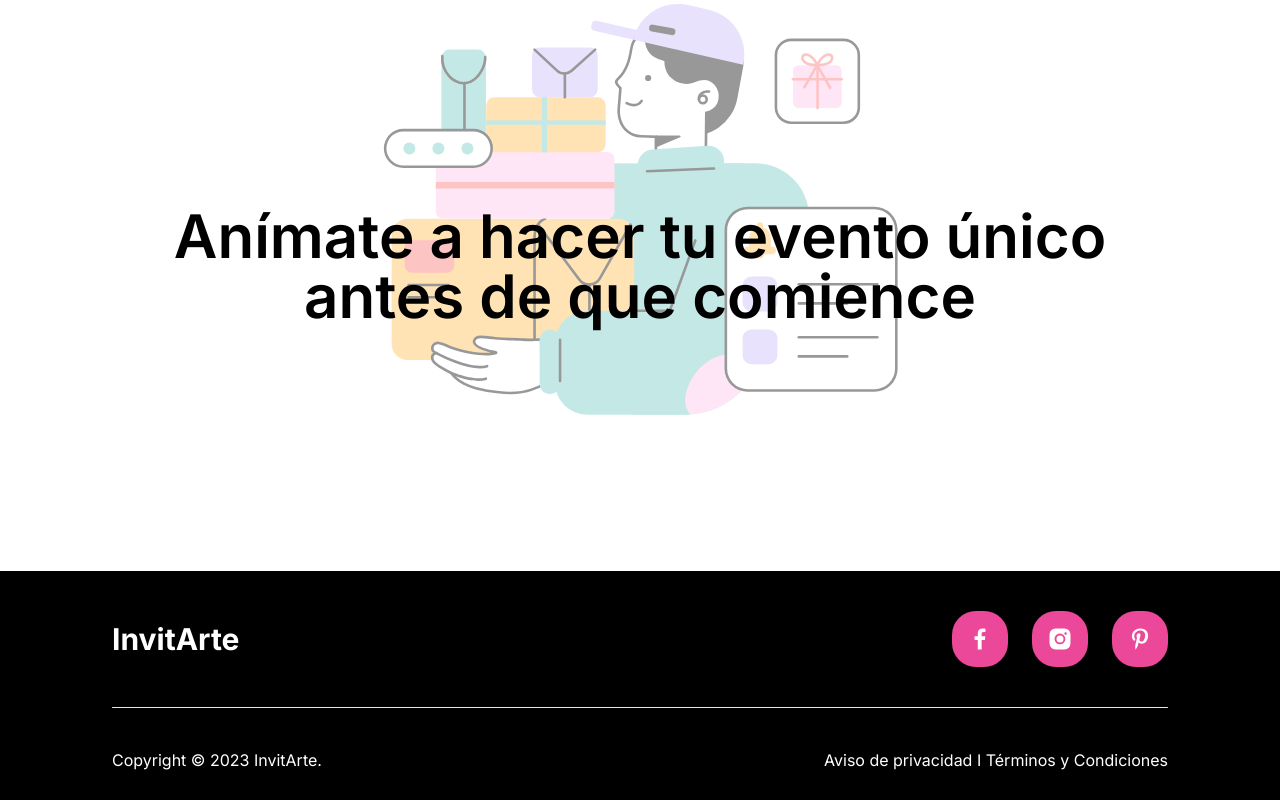
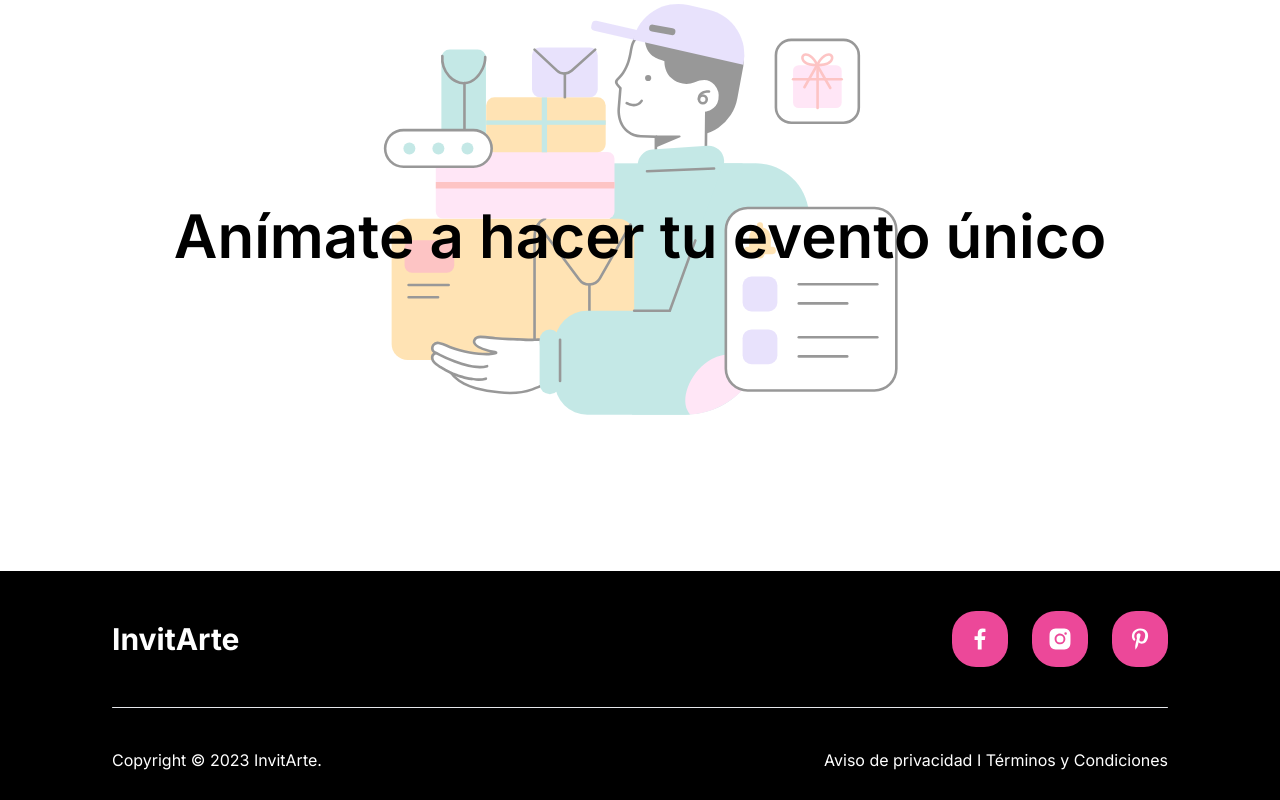
Before and after one commit to baezdev/invitarte, a Next.js app: page / in a window 1280 px wide. Shown: the part 5357-6157 px from the top of the page. Built offline with nearby package versions, Linux system fonts and the light colour scheme.

Commit message:
add home components

```diff
--- a/src/components/home/Phrase.tsx
+++ b/src/components/home/Phrase.tsx
@@ -13,7 +13,7 @@ export const Phrase = () => {
           <h5
             className="absolute left-0 right-0 z-30 text-2xl font-semibold text-center md:text-6xl top-1/2"
           >
-            Anímate a hacer tu evento único <br /> antes de que comience
+            Anímate a hacer tu evento único
           </h5>
         </div>
       </Container>
--- a/src/components/home/Plans.tsx
+++ b/src/components/home/Plans.tsx
@@ -57,23 +57,39 @@ export const Plans = () => {
   )
 }
 
-const Plan: React.FC<PlanProps> = ({ href, img, title, icon, description, price, color }) => {
-  const colors = {
-    pink: "third",
-    purple: "primary",
-  }
-
+const Plan: React.FC<PlanProps> = ({
+  href,
+  img,
+  title,
+  icon,
+  description,
+  price,
+  color
+}) => {
   return (
     <a
       href={href}
       className={twMerge(`block w-full md:w-[425px] border-4 rounded-3xl hover:scale-105 transition-all duration-200 ease-in-out group`, `${color === "pink" ? "hover:border-third" : "hover:border-primary"}`) }
     >
-      <Image src={`/images/${img}.svg`} alt={title} className="w-full mx-6 grayscale group-hover:grayscale-0" width={100} height={100} />
+      <Image
+        src={`/images/${img}.svg`}
+        alt={title}
+        className="w-full mx-6 grayscale group-hover:grayscale-0"
+        width={100}
+        height={100}
+      />
       <p
         className="flex items-center justify-center gap-2 text-4xl font-bold text-center capitalize"
       >
         {title}
-        <span><Image src={`/icons/${icon}.svg`} alt={icon} width={30} height={30} /></span>
+        <span>
+          <Image
+            src={`/icons/${icon}.svg`}
+            alt={icon}
+            width={30}
+            height={30}
+          />
+        </span>
       </p>
       <p className="px-10 mt-5 text-center">
         {description}
```
